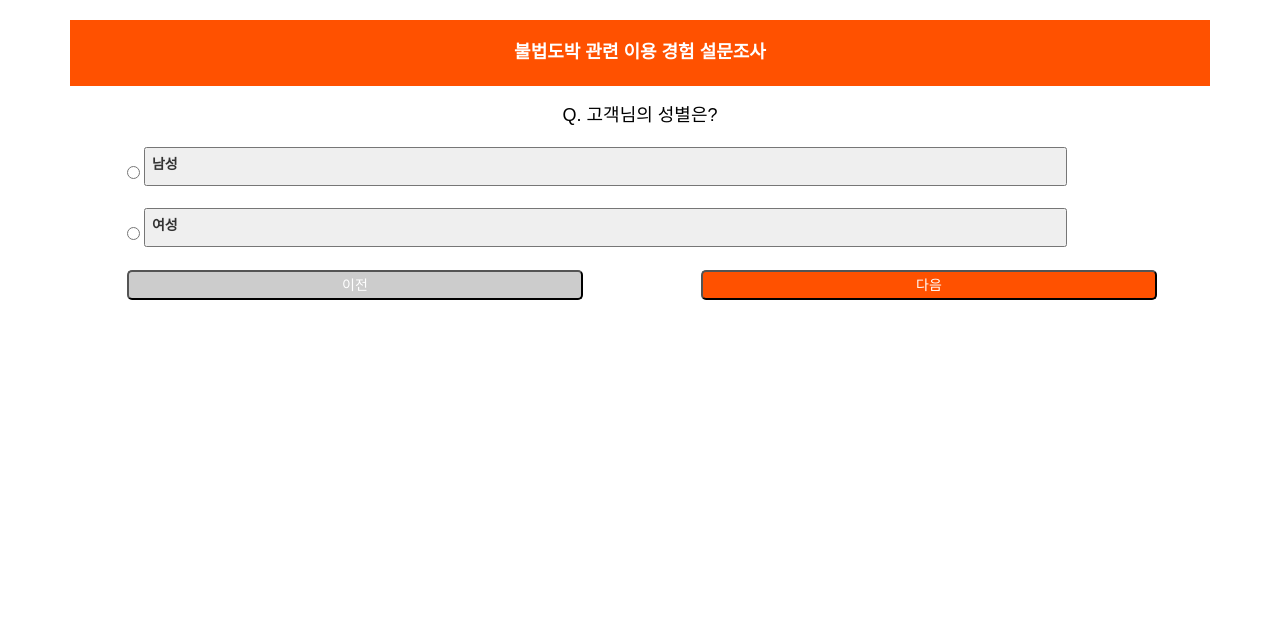
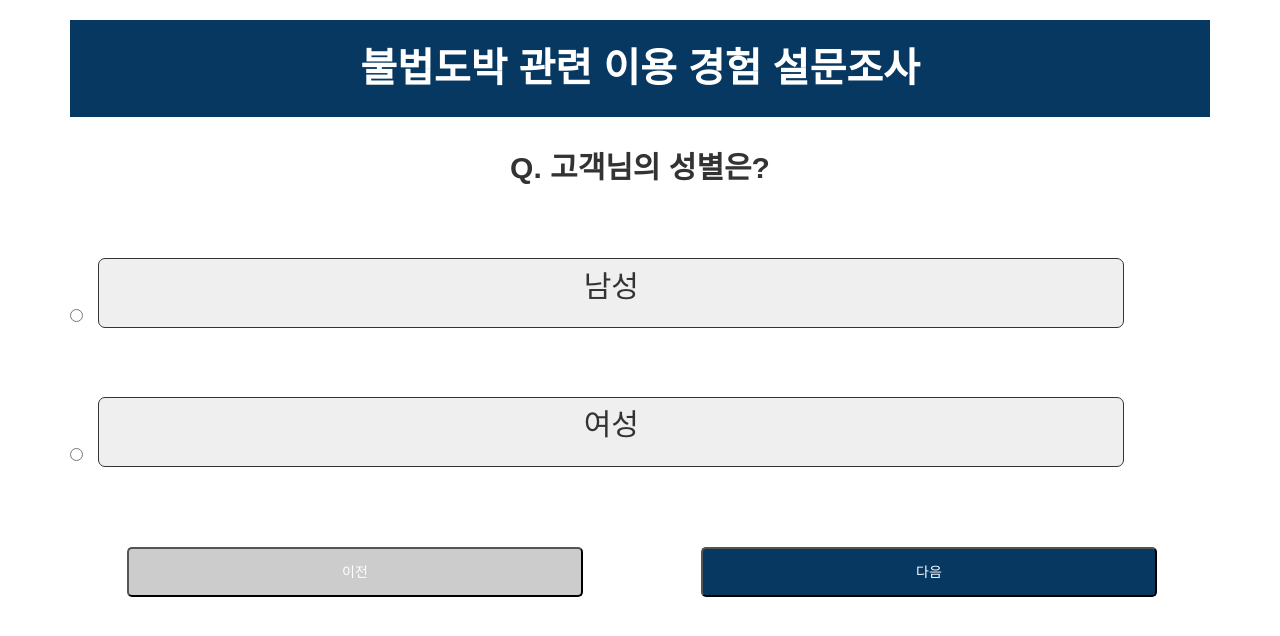
Before and after one commit to grape0919/sumsurvey, a Flask app: page /survey/analz in a window 1280 px wide. Shown: the top 636 px of the page. Run offline with Flask 2, Linux system fonts and the light colour scheme; data comes from the database, SQL or seed files in the repository; some libraries are stand-ins or nearby versions.

Commit message:
업데이트

```diff
--- a/static/style.css
+++ b/static/style.css
@@ -2,16 +2,19 @@ body            { font-family: sans-serif; background: #ffffff; }
 a, h1, h2       { color: black; }
 h1, h2          { margin: 20; }
 h1              { text-align: center; border-bottom: 2px solid #525252; margin-top: 200px; margin-bottom: 200px;}
-h2              { width: 100%; text-align: center; font-size: large; }
-label           { width:100%; float:left;}
+.qa              { width: 100%; text-align: center; font-size: 30px; font-weight: bold; margin-top: 30px; margin-bottom: 30px;}
+label           { display: table; width:100%; height:50px; text-align: center; font-weight: normal;
+                 padding-right: 5%; padding-left: 5%; align-items: center; font-size: 30px;}
 .flex-container{ width: 100%; display: flex; flex-direction: column; -webkit-box-align: center;
                  align-items: center; -webkit-box-pack: center; justify-content: center; }
 
 .page           { margin: 2em auto; width: 35em; border: 5px solid #ccc;
                   padding: 0.8em; background: white; top:50%; left:50%;}
-.entries        { width: 90%; margin-top: 1%; }
-.choice         { width: 90%; margin-top: 1%; text-align: left;
-                  margin-left: 1%px; padding-top: 5px; padding-bottom: 5px;}
+
+.entries        { margin-top:5%;}
+.choice         { width: 90%; height: 70px; margin-top: 1%; text-align: left; border-radius: 7px;
+                  margin-left: 1%; padding-top: 5px; padding-bottom: 5px; border: 1px solid}
+.input          { width: 10%;margin-left: 10%;}
 .add-entry      { font-size: 0.9em; border-bottom: 1px solid #ccc; }
 .add-entry dl   { font-weight: bold; }
 .metanav        { text-align: right; font-size: 0.8em; padding: 0.3em;
@@ -19,19 +22,17 @@ label           { width:100%; float:left;}
 .flash          { background: #CEE5F5; padding: 0.5em;
                   border: 1px solid #AACBE2; }
 .error          { background: #F0D6D6; padding: 0.5em; }
-.fit-picture    { width: 90%; align-content: center;}
+.fit-picture    { width: 90%; align-content: center; margin-top: 20px;}
 
 .centerWindow   { position:absolute; top:50%; left:50%; margin-top:-50px; margin-left:-50px; }
 
-.button         { border-radius: 5px; background: #ff5100; color: white; width: 40%; height: 40px; margin-top: 2%;}
-.gonextbutton       { border-radius: 5px; background:#ff5100; color: white; width: 40%; height: 30px; margin-top: 2%; margin-left: 10%;}
-.gopreviousbutton       { border-radius: 5px; background: #ccc; color: white; width: 40%; height: 30px; margin-top: 2%;margin-left:5%}
+.button         { border-radius: 7px; background: #073861; color: white; width: 40%; height: 50px; margin-top: 2%; font-size: 20px; margin-top: 5%;}
+.gonextbutton       { border-radius: 5px; background:#073861; color: white; width: 40%; height: 50px; margin-top: 2%; margin-left: 10%; margin-top: 7%;}
+.gopreviousbutton       { border-radius: 5px; background: #ccc; color: white; width: 40%; height: 50px; margin-top: 2%;margin-left:5%; margin-top: 7%;}
 
 .ad             { width: 50%; height: 50px; margin-top: 30px; background-color: white; border: 0; outline: 0;}
 
-.head-background{ width: 100%; background: #ff5100; text-align: center; padding-top:20px;padding-bottom:20px;
+.head-background{ width: 100%; background: #073861; text-align: center; padding-top:20px;padding-bottom:20px;
                  margin-top: 20px; margin-bottom: 20px;}
-.head-h         {font-size: large; }
-.head-hb        {font-weight: bold; font-size: large; color: white; }
-
-.radio {background-color: white;}
+.head-h         {font-size: 16px; }
+.head-hb        {font-weight: bold; font-size: 40px; color: white; }
--- a/templates/analz_surv.html
+++ b/templates/analz_surv.html
@@ -18,7 +18,7 @@
     var checkedValue = [];
 
     {% for e in entries %}
-      qList[{{e.id}}] = '<h2 class="center-block">Q. {{ e.question }} </h2>'
+      qList[{{e.id}}] = '<h2 class="center-block qa">Q. {{ e.question }} </h2>'
     {% endfor %}
 
     {% for choice in choices %}
@@ -87,6 +87,7 @@
 
     function goPrevious(){
       if(id == 1){
+        location.href="/";
         return;
       }else{
         --id;
@@ -143,11 +144,11 @@
     </div>
     <div id='surv'>
       <!-- <img class="fit-picture center-block" src="{{ url_for('static', filename="resources/img/질문1.jpg") }}"> -->
-      <h2 class="center-block">Q. {{ entries[0].question|safe }}</h2>
+      <p class="center-block qa" >Q. {{ entries[0].question|safe }}</p>
       {% for ch in choices[0] %}
-        <div class="entries center-block">
+        <div class="entries">
           <input type="radio" name="choice" id="{{ch.number}}" value={{ch.point}} />
-          <button class=choice for="{{ch.number}}" type="button"><label  for="{{ch.number}}">{{ch.text}}</label></button>
+          <button class=choice for="{{ch.number}}" type="button"><label for="{{ch.number}}">{{ch.text}}</label></button>
         </div>
       {% endfor %}
       <div class="center-block">
--- a/templates/splash_surv.html
+++ b/templates/splash_surv.html
@@ -15,7 +15,8 @@
 
       <div class=center-block>
 
-        <h1> 감사합니다.</h1>
+        <h1> 설문에 응해주셔서 감사합니다.</h1>
+
         <form action="/">
           <button class="button center-block" type="submit" >처음으로</button>
         </form>
```
Also changed, not shown: static/resources/img/결과.jpg (deleted).
